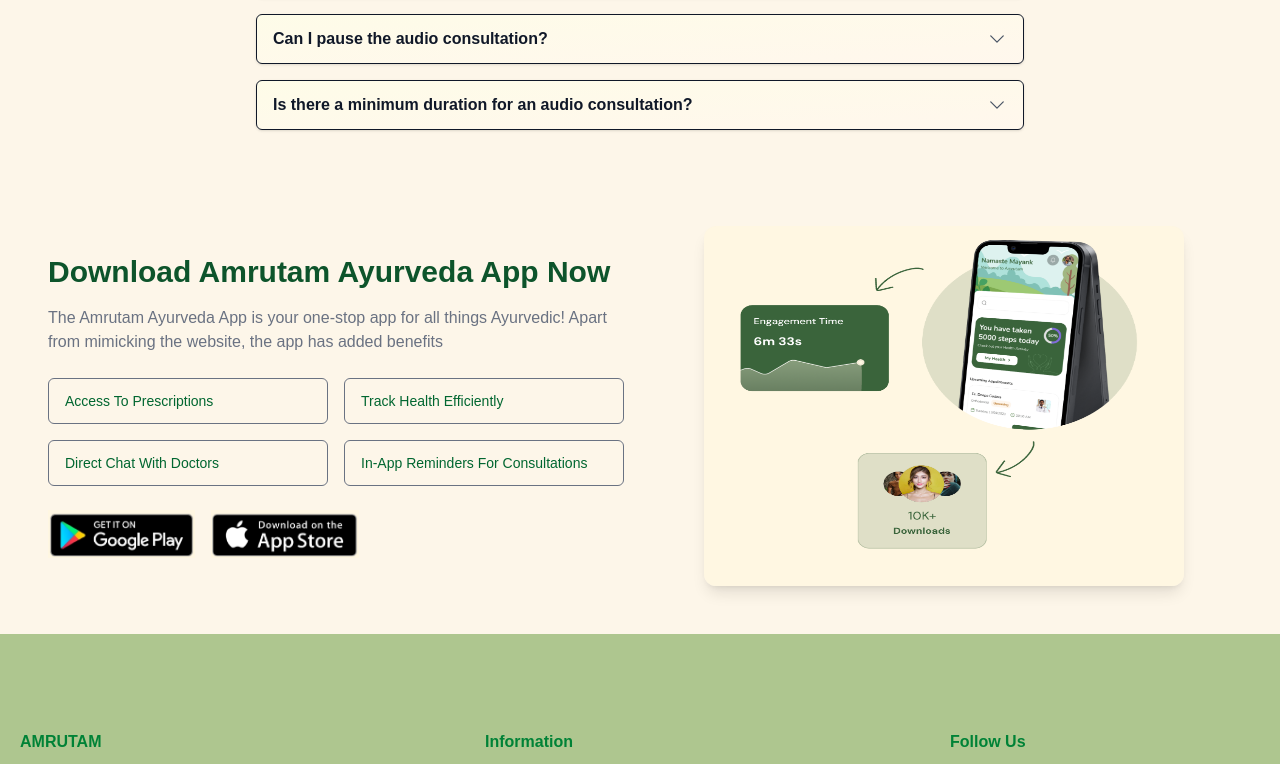
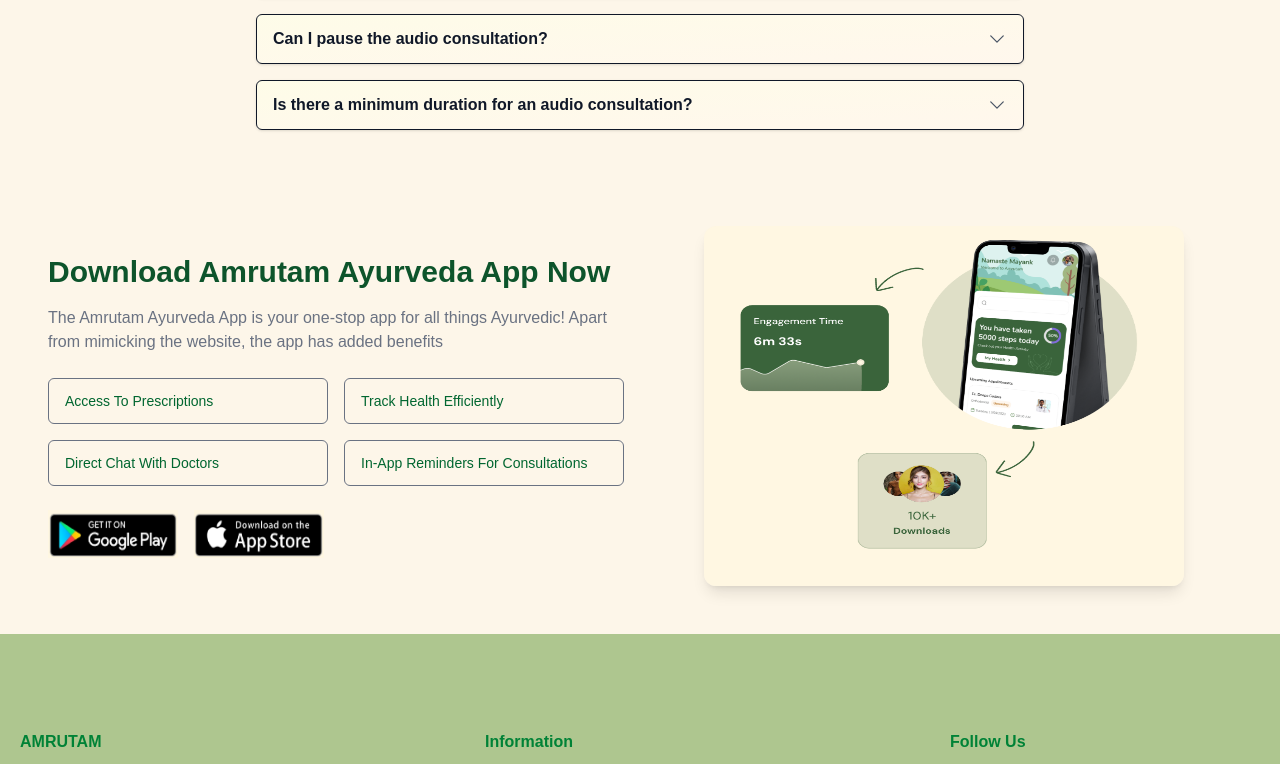
Before and after one commit to Vish9u-kr01/Amrutam-pharma-web, a Next.js app in the folder Amrutam pharma assignment/frontendandbackend/: page /FAQ in a window 1280 px wide. Shown: the part 530-1294 px from the top of the page. Built offline with nearby package versions, Linux system fonts and the light colour scheme.

Commit message:
Update page.js

```diff
--- a/Amrutam pharma assignment/frontendandbackend/app/FAQ/page.js
+++ b/Amrutam pharma assignment/frontendandbackend/app/FAQ/page.js
@@ -1,7 +1,7 @@
 'use client';
 import Header from '../components/Header';
 import Footer from '../components/Footer';
-
+import Image from 'next/image';
 
 import { useState } from 'react';
 import { ChevronDownIcon, ChevronUpIcon } from '@heroicons/react/24/outline';
@@ -105,13 +105,15 @@
           </div>
 
           <div className="flex space-x-4 mt-6">
-            <img src="/google-play-badge.png" alt="Google Play" className="h-12" />
-            <img src="/app-store-badge.png" alt="App Store" className="h-12" />
+            <Image width={130}  height={90} src="/google-play-badge.png" alt="Google Play" className="h-12" />
+            <Image width={130} height={90} src="/app-store-badge.png" alt="App Store" className="h-12" />
           </div>
         </div>
 
         <div className="flex justify-center">
-          <img
+          <Image
+             height={360}
+              width={360}
             src="/amrutam-app-demo.png"
             alt="Amrutam App Demo"
             className="w-120 h-90 rounded-xl shadow-lg"
```
